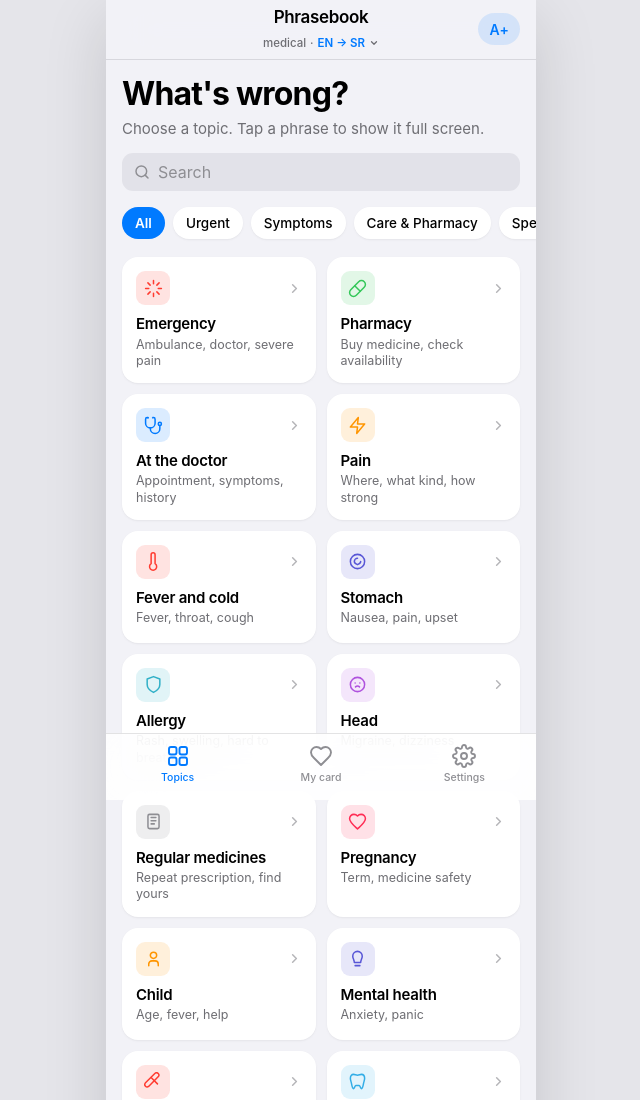
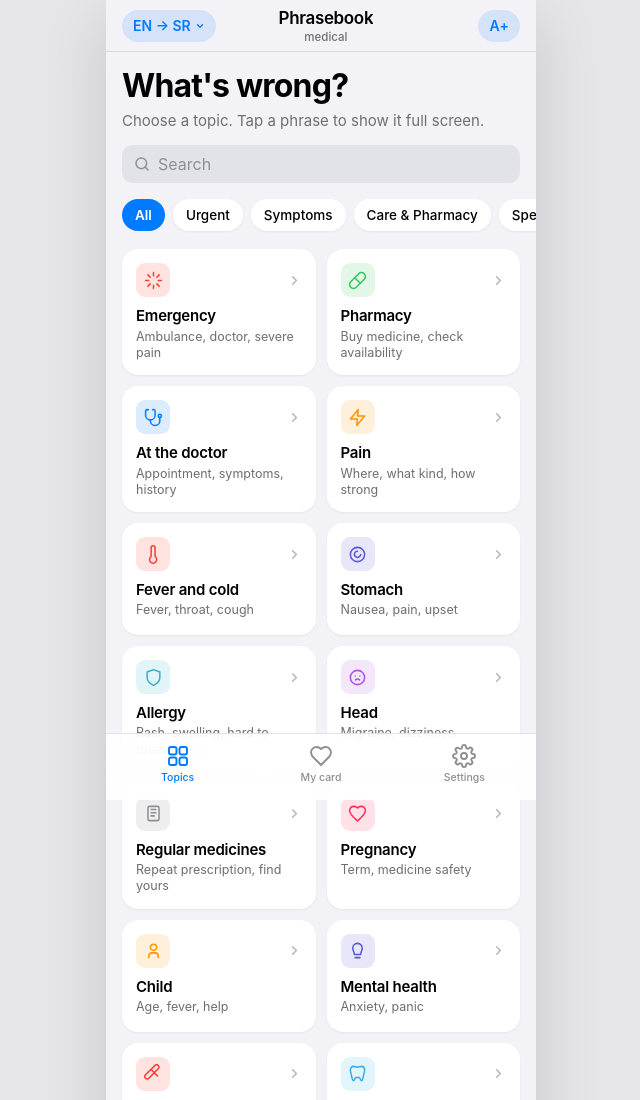
Before and after one commit to stas-taz/Phrasebook-OS, a plain HTML site: page index.html in a window 1280 px wide. Shown: the top 1100 px of the page, without its empty margins (319-959 px from the left). Drawn offline with Linux system fonts and the light colour scheme.

Commit message:
Add files via upload

```diff
--- a/index.html
+++ b/index.html
@@ -123,23 +123,18 @@
       overflow: hidden;
       text-overflow: ellipsis;
     }
-    .brand-sub {
-      display: inline-flex;
-      align-items: center;
-      justify-content: center;
-      gap: 4px;
-      border: 0;
-      background: none;
-      padding: 2px 6px;
-      border-radius: 8px;
-      font: inherit;
+    .brand-med-sub {
       font-size: 11.5px;
       font-weight: 500;
       color: var(--muted);
-      cursor: pointer;
-    }
-    .brand-sub:active { background: var(--accent-soft); }
-    #langCode { color: var(--accent); font-weight: 600; }
+      line-height: 1.2;
+    }
+    .lang-pill {
+      gap: 4px;
+      font-size: 13px;
+      padding: 0 10px;
+      white-space: nowrap;
+    }
 
     .tools { min-width: 84px; display: flex; align-items: center; justify-content: flex-end; gap: 8px; }
 
@@ -522,12 +517,7 @@
       <div class="brand">
         <div class="brand-text">
           <div class="brand-title" id="appTitle">Разговорник</div>
-          <button class="brand-sub" id="langBtn" type="button" title="Выбрать язык">
-            <span class="brand-med">медицинский</span>
-            <span>·</span>
-            <span id="langCode">RU → SR</span>
-            <svg width="10" height="10" viewBox="0 0 24 24" fill="none" stroke="currentColor" stroke-width="3" stroke-linecap="round" stroke-linejoin="round"><path d="m6 9 6 6 6-6"/></svg>
-          </button>
+          <div class="brand-med-sub"><span class="brand-med">медицинский · 112</span></div>
         </div>
       </div>
       <div class="tools">
@@ -2075,6 +2065,20 @@ window.MAP_QUERY = {
         </div>
       </div>` : ""}
 
+      <div class="section-title">${esc(t("sheetTitle"))}</div>
+      <div class="ios-group">
+        <button class="setting-row" type="button" data-open-lang style="width:100%;border:0;background:transparent;color:inherit;font:inherit;cursor:pointer;text-align:left">
+          <div class="setting-left">
+            <span class="settings-icon" style="background:#007AFF"><svg width="16" height="16" viewBox="0 0 24 24" fill="none" stroke="currentColor" stroke-width="2.1" stroke-linecap="round" stroke-linejoin="round"><circle cx="12" cy="12" r="10"/><path d="M2 12h20"/><path d="M12 2a15.3 15.3 0 0 1 4 10 15.3 15.3 0 0 1-4 10 15.3 15.3 0 0 1-4-10 15.3 15.3 0 0 1 4-10z"/></svg></span>
+            <span class="setting-label">${esc(t("sheetTitle"))}</span>
+          </div>
+          <div style="display:flex;align-items:center;gap:6px">
+            <span class="setting-val">${esc(state.ui.toUpperCase())} → ${esc(state.lang.toUpperCase())}</span>
+            <svg class="chevron" width="15" height="15" viewBox="0 0 24 24" fill="none" stroke="currentColor" stroke-width="2.4" stroke-linecap="round" stroke-linejoin="round"><path d="m9 18 6-6-6-6"/></svg>
+          </div>
+        </button>
+      </div>
+
       <div class="section-title">${esc(t("themeTitle"))}</div>
       <div class="ios-group">
         <div class="setting-row">
@@ -2130,7 +2134,7 @@ window.MAP_QUERY = {
     if (state.tab === "situations" && state.situationId) {
       navLeft.innerHTML = `<button class="ios-back-btn" type="button" data-back><svg width="20" height="20" viewBox="0 0 24 24" fill="none" stroke="currentColor" stroke-width="2.4" stroke-linecap="round" stroke-linejoin="round"><path d="m15 18-6-6 6-6"/></svg><span>${esc(t("tabSit"))}</span></button>`;
     } else {
-      navLeft.innerHTML = "";
+      navLeft.innerHTML = `<button class="icon-btn lang-pill" id="langBtn" type="button" title="${esc(t("sheetTitle"))}"><span id="langCode">${esc(state.ui.toUpperCase())} → ${esc(state.lang.toUpperCase())}</span><svg width="10" height="10" viewBox="0 0 24 24" fill="none" stroke="currentColor" stroke-width="3" stroke-linecap="round" stroke-linejoin="round"><path d="m6 9 6 6 6-6"/></svg></button>`;
     }
   }
 
@@ -2149,7 +2153,7 @@ window.MAP_QUERY = {
     document.querySelectorAll("[data-tab-label]").forEach((el) => { el.textContent = t(el.dataset.tabLabel); });
 
     $("#appTitle").textContent = t("app");
-    $("#langCode").textContent = state.ui.toUpperCase() + " → " + state.lang.toUpperCase();
+    const lc = $("#langCode"); if (lc) lc.textContent = state.ui.toUpperCase() + " → " + state.lang.toUpperCase();
     document.querySelector(".brand-med").textContent = t("medical");
     $("#overlayHint").textContent = t("overlayHint");
     document.documentElement.lang = state.ui;
@@ -2158,8 +2162,9 @@ window.MAP_QUERY = {
   }
 
   document.addEventListener("click", (e) => {
-    const el = e.target.closest("[data-open],[data-phrase],[data-back],[data-tab],[data-tag],[data-show-card],[data-print],#themeSwitch,#installBtn,[data-copy],#sitSearchClear");
+    const el = e.target.closest("[data-open],[data-phrase],[data-back],[data-tab],[data-tag],[data-show-card],[data-print],#themeSwitch,#installBtn,[data-copy],#sitSearchClear,#langBtn,[data-open-lang]");
     if (!el) return;
+    if (el.id === "langBtn" || el.hasAttribute("data-open-lang")) { openLangSheet(); return; }
     if (el.dataset.tag) {
       state.activeTag = el.dataset.tag;
       render(true);
@@ -2238,7 +2243,6 @@ window.MAP_QUERY = {
     state.big = !state.big; applySize(); save();
   });
 
-  $("#langBtn").addEventListener("click", openLangSheet);
   langSheet.addEventListener("click", (e) => {
     if (e.target.closest("[data-close-sheet]")) { closeLangSheet(); return; }
     const item = e.target.closest("[data-code]");
```
